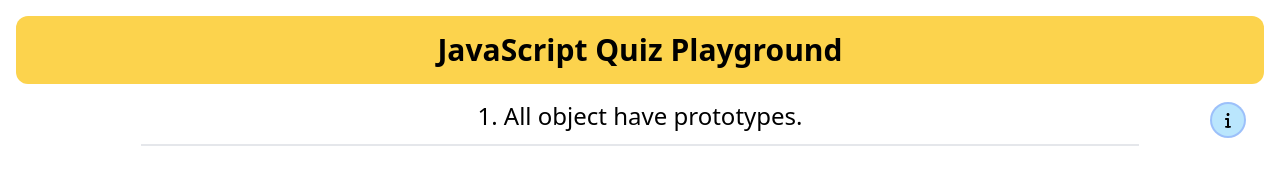
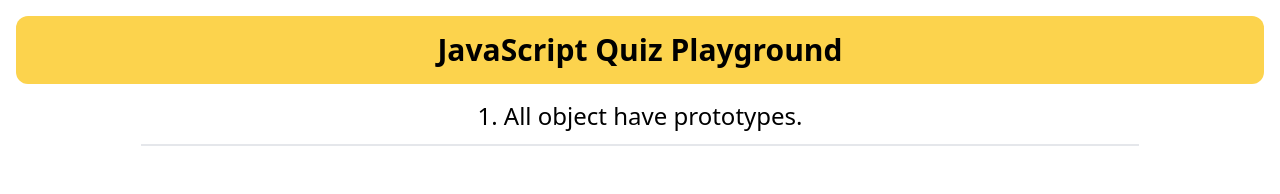
Before and after one commit to kedaroo/js-quiz-app, a React (Create React App) app: page / in a window 1280 px wide. Shown: the top 194 px of the page. Built offline with nearby package versions, Linux system fonts and the light colour scheme.

Commit message:
feat: new info button behavior

```diff
--- a/src/components/Question.jsx
+++ b/src/components/Question.jsx
@@ -1,4 +1,4 @@
-import React, { useState } from "react";
+import React, { useState, useEffect } from "react";
 import PropTypes from "prop-types";
 import ReactMarkdown from "react-markdown";
 import { PrismLight as SyntaxHighlighter } from "react-syntax-highlighter";
@@ -12,7 +12,13 @@ SyntaxHighlighter.registerLanguage("javascript", javascript);
 
 export default function Question({ question, index }) {
   const [showModal, setShowModal] = useState(false);
+  const [showInfo, setShowInfo] = useState(false);
   const [isRevealed, setIsRevealed] = useState(false);
+
+  useEffect(() => {
+    setIsRevealed(false);
+    setShowInfo(false);
+  }, [question]);
 
   const MarkdownComponents = {
     code({ className, ...props }) {
@@ -40,10 +46,12 @@ export default function Question({ question, index }) {
 
   const handleOptionClick = () => {
     setIsRevealed(true);
+    setShowInfo(true);
   };
 
   return (
     <div className="relative flex flex-1 flex-col items-center">
+      {showInfo && (
         <button
           onClick={handleModal}
           className="absolute right-1 top-1 md:right-5"
@@ -53,6 +61,8 @@ export default function Question({ question, index }) {
             className=" h-8 w-8 rounded-full bg-sky-200 p-2 ring-2 transition-all hover:-translate-y-1 hover:scale-105 hover:bg-sky-300 hover:shadow-lg"
           />
         </button>
+      )}
+
       <h2 className="mb-4 border-b-2 pb-3 text-center text-xl md:w-4/5 md:text-2xl ">
         {`${index + 1}. ${question.title}`}
       </h2>
```
Lines whose indentation alone changed are shown as unchanged.
